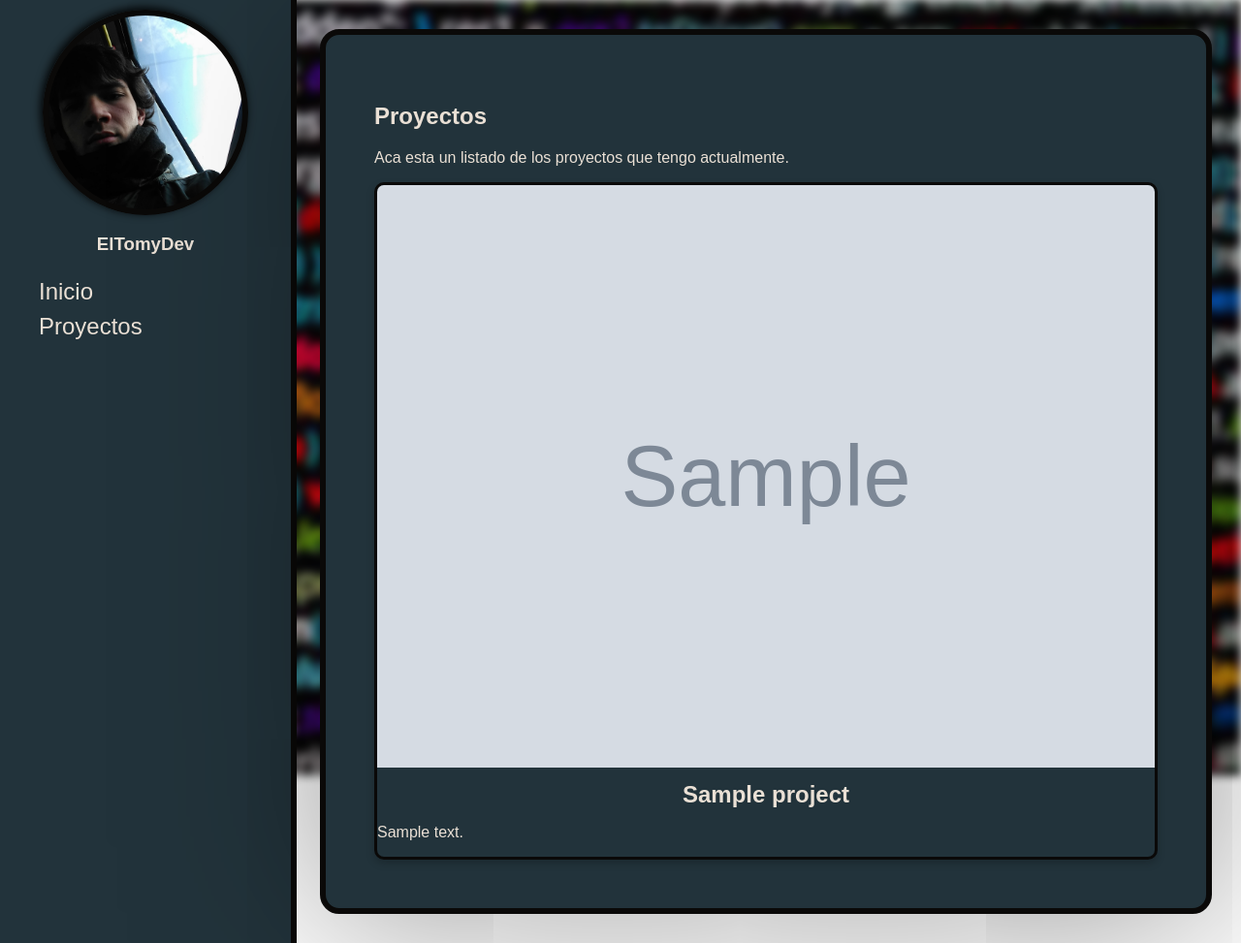
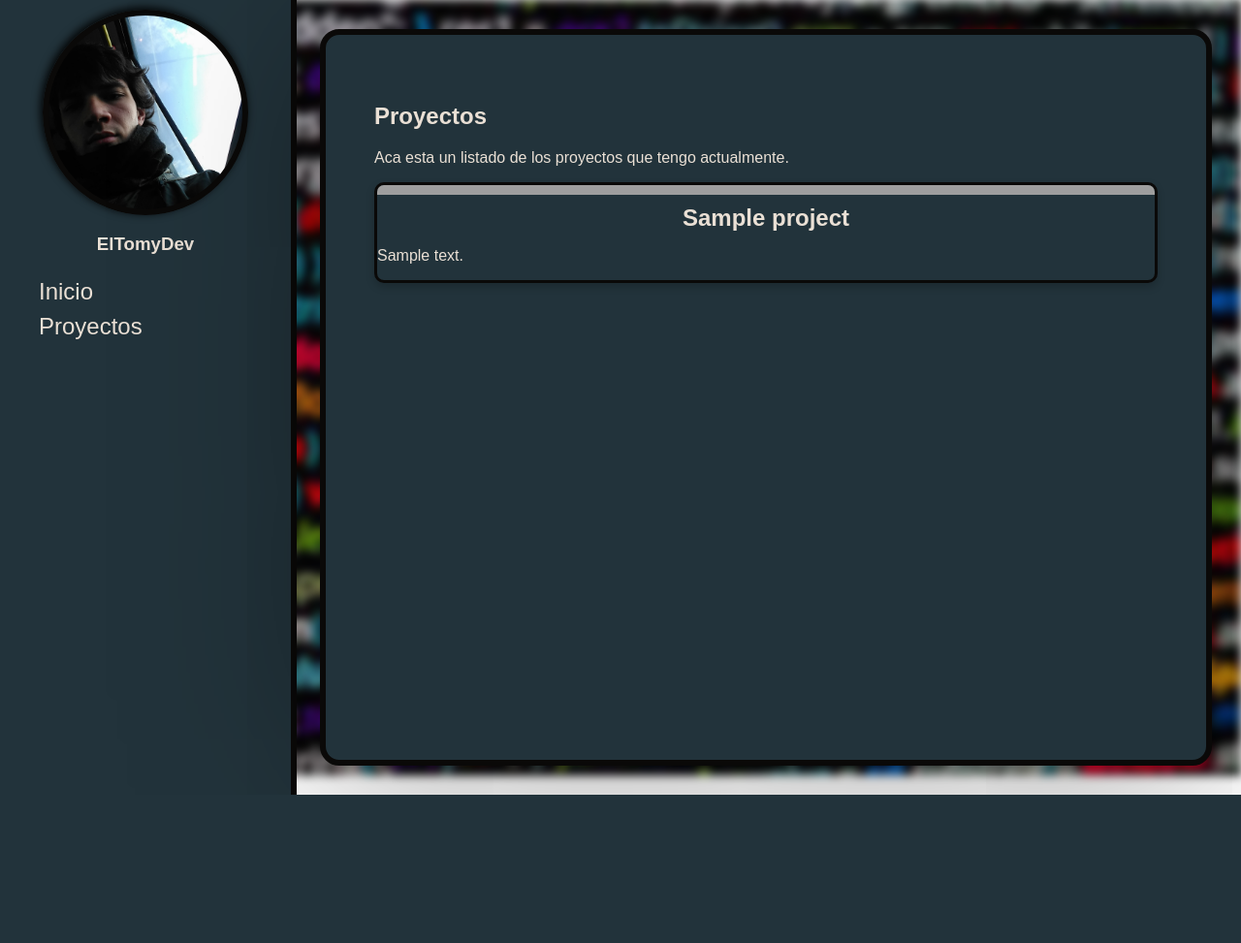
Before and after one commit to ElTomyDev/my-portfolio, a Django app: page /projects/ in a window 1280 px wide. Shown: the whole page at 97% size. After the commit the page ends 820 px from the top, so only its background shows below. Run offline with Django 5.2, Linux system fonts and the light colour scheme; tables that the repository leaves empty hold one stand-in row (values such as "Sample post"); grey boxes marked "Sample" are stand-in pictures; grey boxes are pictures that could not be loaded.

Commit message:
cambios en el estilo

```diff
--- a/my_portfolio_web/portfolio/static/portfolio/css/projects.css
+++ b/my_portfolio_web/portfolio/static/portfolio/css/projects.css
@@ -22,9 +22,12 @@
     box-shadow: 0 8px 16px rgba(0, 0, 0, 0.3);
 }
 
-.project-card img {
+.card-image{
+    background-image: url("{{ project.image.url }}");
     width: 100%;
-    height: auto;
+    height: 200px;
+    max-height: 10px;
+
 }
 
 .project-card h2 {
--- a/my_portfolio_web/portfolio/templates/portfolio/projects.html
+++ b/my_portfolio_web/portfolio/templates/portfolio/projects.html
@@ -8,7 +8,7 @@
             {% for project in projects %}
                 <div class="project-card">
                     <a href="{{ project.link }}">
-                        <img src="{{ project.image.url }}">
+                        <div class="card-image" ></div>
                     </a>
                     <h2>{{ project.title }}</h2>
                     <p>{{ project.description }}</p>
```
Also changed, not shown: my_portfolio_web/portfolio/media/projects/IMG-20240717-WA0002_MSPWbx2.jpeg (added), my_portfolio_web/portfolio/media/projects/Sin_título.jpeg (added).
